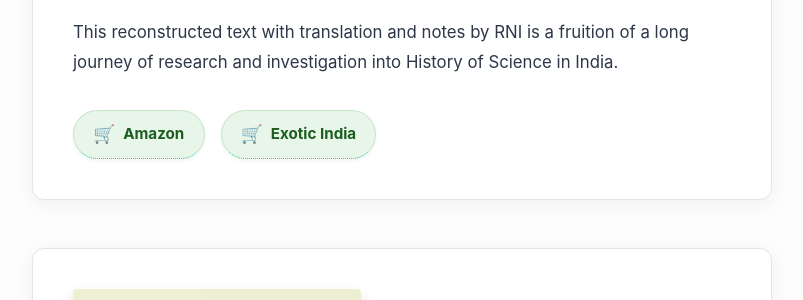
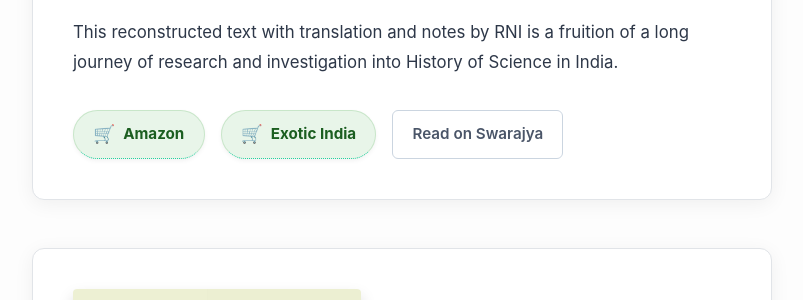
Before and after one commit to cahcblr/cahcblr.github.io, a Jekyll site: the page built from p70_books.markdown, in a window 1280 px wide and 900 px high, scrolled down 5925 px. Shown: the part 136-436 px from the top of the window, without its empty margins (238-1041 px from the left). Built offline with Jekyll 4.4.1, drawn with Linux system fonts in a browser that asks for light colours.

Commit message:
feat: add resource link for Parasara Tantra in books data

```diff
--- a/_data/books.yml
+++ b/_data/books.yml
@@ -98,6 +98,8 @@
     - text: "Exotic India"
       url: "https://www.exoticindiaart.com/book/details/parasara-tantra-ancient-sanskrit-text-on-astronomy-and-natural-science-reconstructed-text-with-translation-and-notes-naj622/"
       is_buy: true
+    - text: "Read on Swarajya"
+      url: "https://swarajyamag.com/ideas/how-ancient-india-predicted-rains-before-the-arrogance-of-modern-science"
 
 - title: "नारदशिल्पशास्त्रम् (Nārada Śilpaśāstra)"
   cover_image: "/assets/ns_book_cover.jpg"
```
